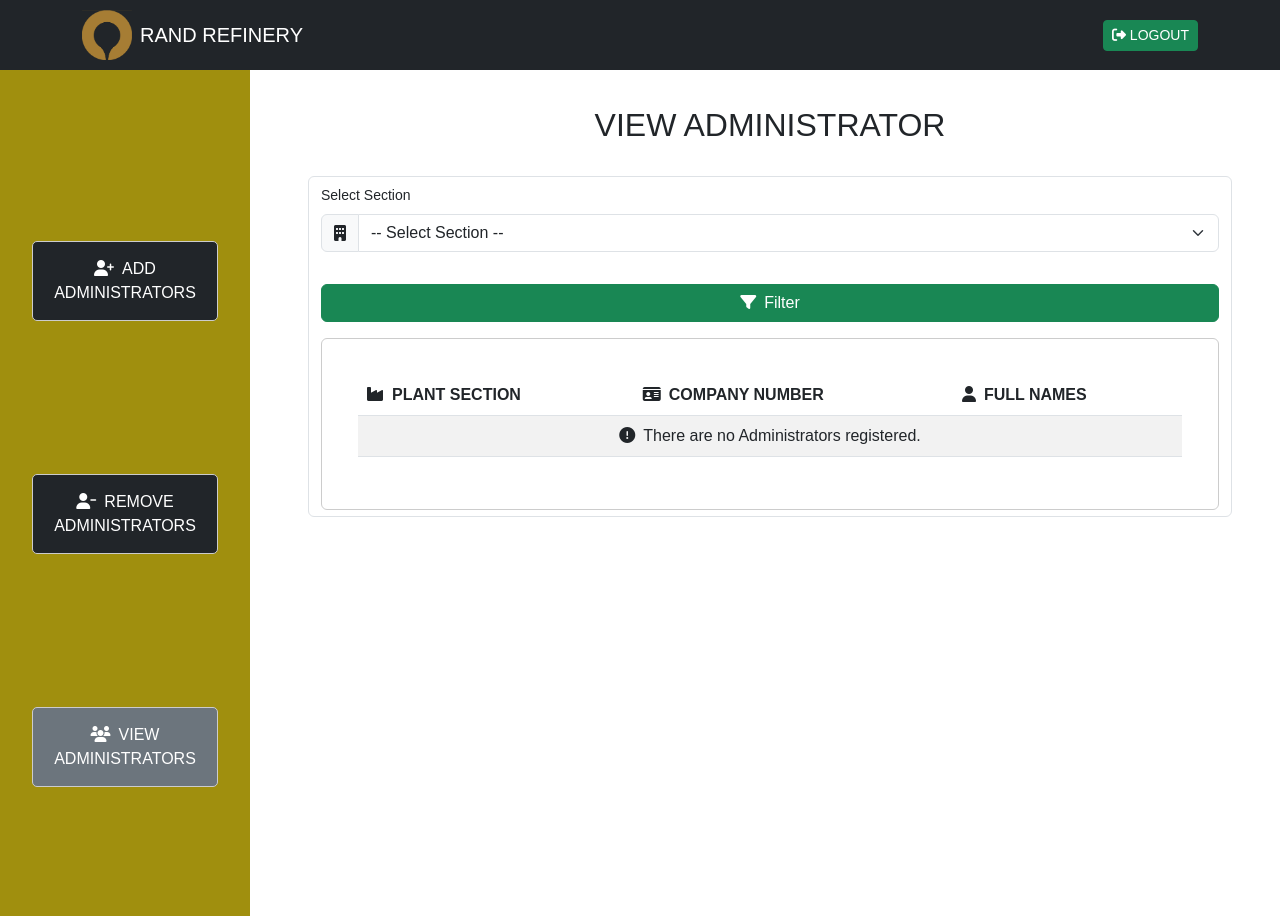
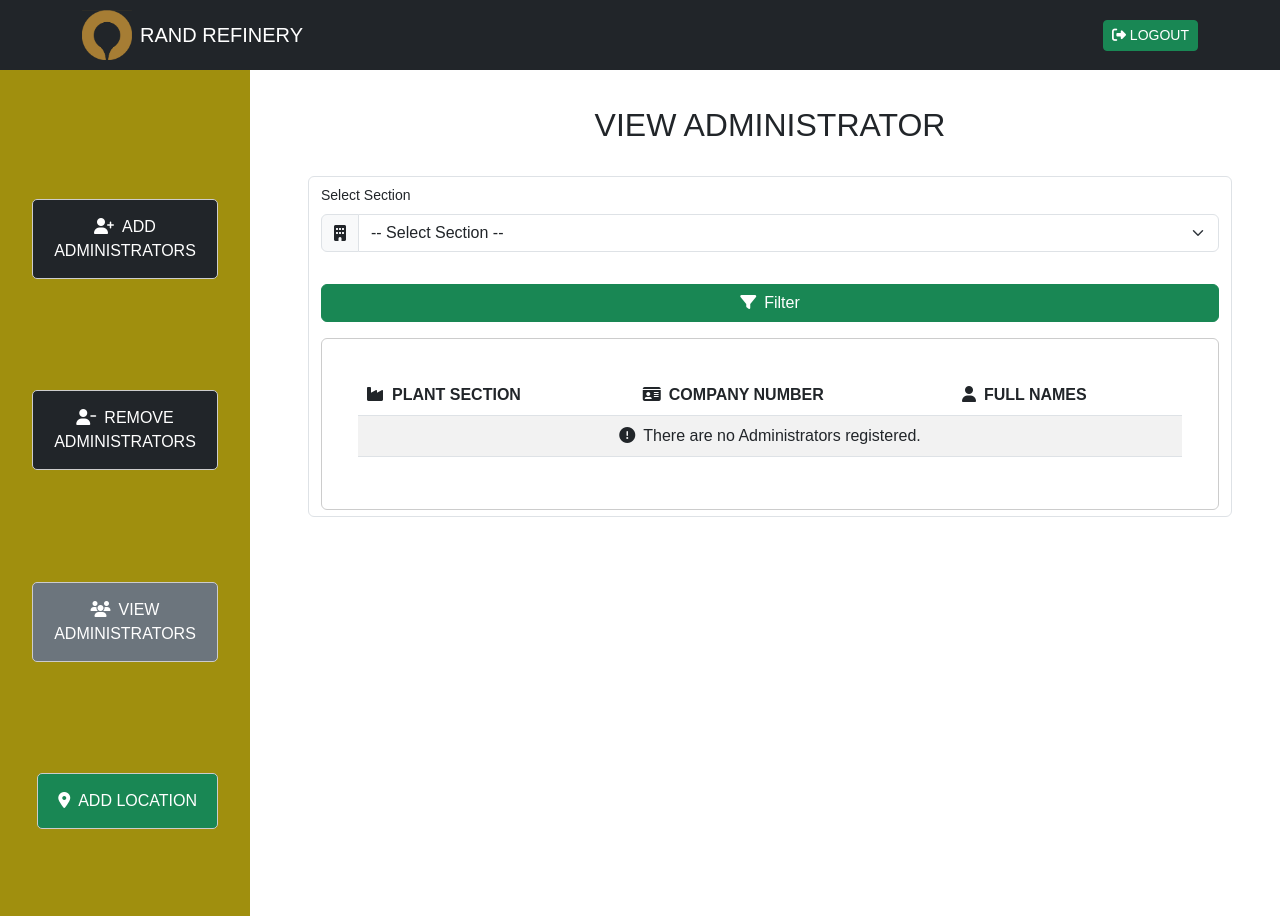
Before and after one commit to SamuelPudinyane/Refinery_2026_mobility, a Flask app: page /master_view in a window 1280 px wide. Run offline with Flask 3, Linux system fonts and the light colour scheme; the visitor is signed in with stand-in values (Sample User, id 1); data that the repository does not hold is empty; some libraries are stand-ins or nearby versions.

Commit message:
messages

```diff
--- a/templates/masterAdmin_addAdmin.html
+++ b/templates/masterAdmin_addAdmin.html
@@ -13,6 +13,9 @@
   <a href="{{ url_for('master_view') }}" class="btn btn-dark btn-sm my-1">
       <i class="fas fa-users me-2"></i>VIEW ADMINISTRATORS
   </a>
+  <a href="{{ url_for('submit_location') }}" class="btn btn-success btn-sm my-1 ms-auto">
+    <i class="fas fa-map-marker-alt me-2"></i>ADD LOCATION
+</a>
 </div>
 {% endblock %}
 
--- a/templates/masterAdmin_removeAdmin.html
+++ b/templates/masterAdmin_removeAdmin.html
@@ -13,6 +13,9 @@
   <a href="{{ url_for('master_view') }}" class="btn btn-dark btn-sm my-1">
       <i class="fas fa-users me-2"></i>VIEW ADMINISTRATORS
   </a>
+  <a href="{{ url_for('submit_location') }}" class="btn btn-success btn-sm my-1 ms-auto">
+    <i class="fas fa-map-marker-alt me-2"></i>ADD LOCATION
+</a>
 </div>
 {% endblock %}
 
--- a/templates/masterAdmin_viewAdmin.html
+++ b/templates/masterAdmin_viewAdmin.html
@@ -12,6 +12,9 @@
     </a>
     <a href="{{ url_for('master_view') }}" class="btn btn-secondary btn-sm my-1">
         <i class="fas fa-users me-2"></i>VIEW ADMINISTRATORS
+    </a>
+    <a href="{{ url_for('submit_location') }}" class="btn btn-success btn-sm my-1 ms-auto">
+        <i class="fas fa-map-marker-alt me-2"></i>ADD LOCATION
     </a>
 </div>
 {% endblock %}
--- a/templates/superAdmin.html
+++ b/templates/superAdmin.html
@@ -18,9 +18,9 @@
             </div>
 
             <!-- ADD LOCATION Button (pushed to the right) -->
-            <a href="{{ url_for('submit_location') }}" class="btn btn-success btn-sm my-1 ms-auto">
+            <!--<a href="{{ url_for('submit_location') }}" class="btn btn-success btn-sm my-1 ms-auto">
                 <i class="fas fa-map-marker-alt me-2"></i>ADD LOCATION
-            </a>
+            </a>-->
             <a href="{{ url_for('logout') }}" class="btn btn-success btn-sm my-1 ms-auto">
                 <i class="fas fa-right-from-bracket"></i> LOGOUT
             </a>
```
